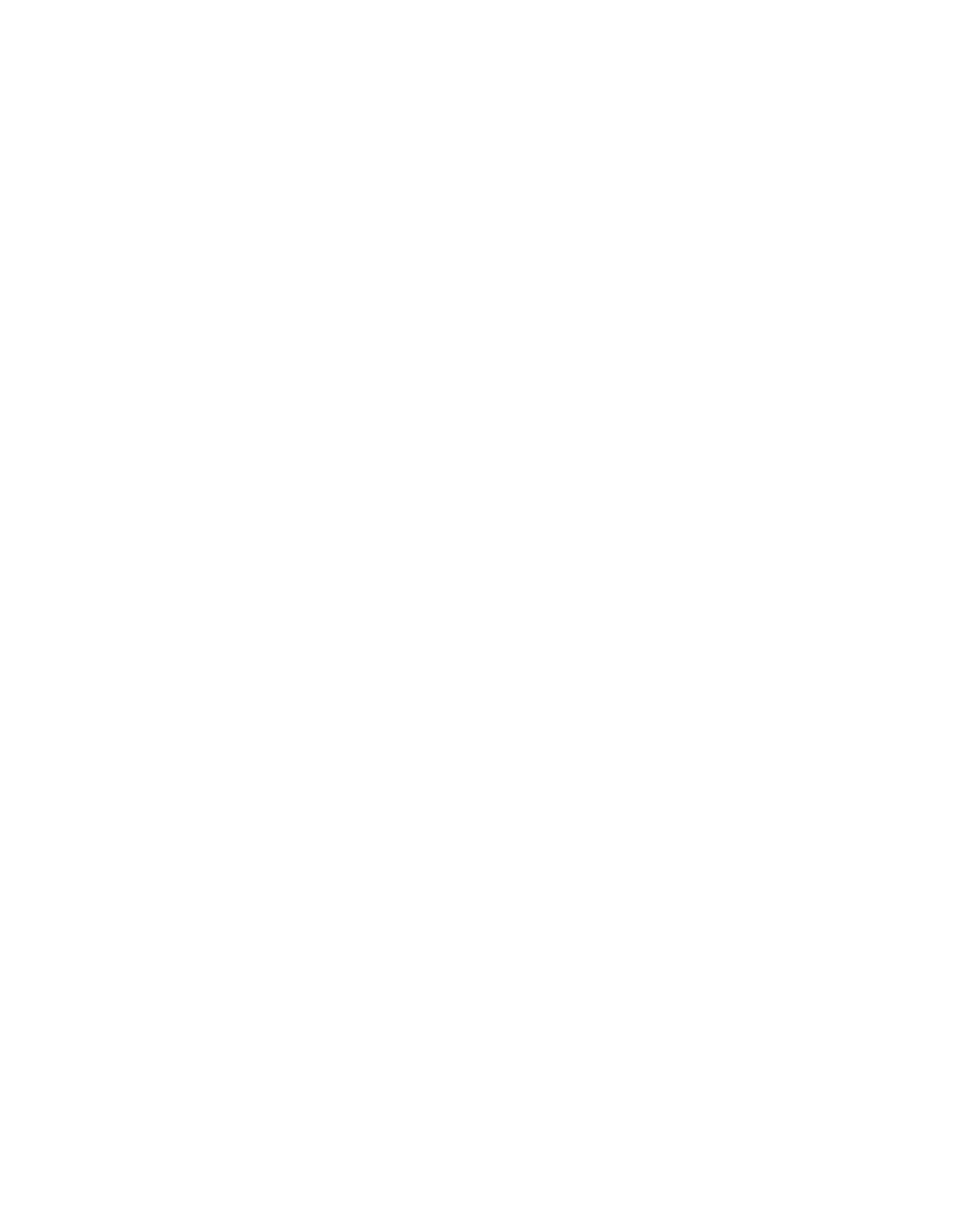
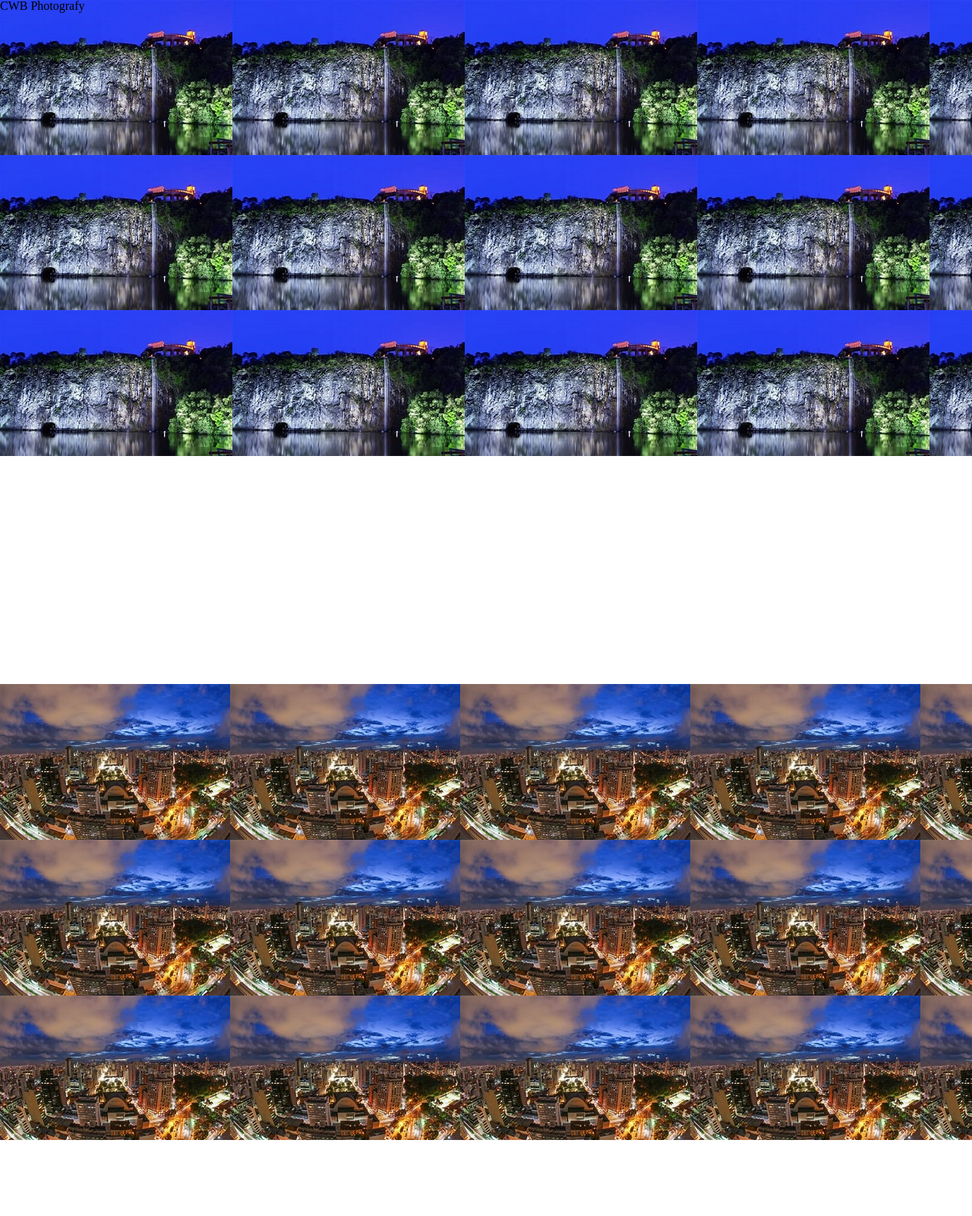
Before and after one commit to nisenegaglia/parallax, a plain HTML site: page html/index.html in a window 1280 px wide. Shown: the top 1600 px of the page at 76% size. Before the commit the page ends 800 px from the top, so only its background shows below. Drawn offline with Linux system fonts and the light colour scheme; files that its build step writes are made by us from their sources.

Commit message:
add section, import.

```diff
--- /dev/null
+++ b/css/reset.css
@@ -0,0 +1,48 @@
+/* http://meyerweb.com/eric/tools/css/reset/
+   v2.0 | 20110126
+   License: none (public domain)
+*/
+
+html, body, div, span, applet, object, iframe,
+h1, h2, h3, h4, h5, h6, p, blockquote, pre,
+a, abbr, acronym, address, big, cite, code,
+del, dfn, em, img, ins, kbd, q, s, samp,
+small, strike, strong, sub, sup, tt, var,
+b, u, i, center,
+dl, dt, dd, ol, ul, li,
+fieldset, form, label, legend,
+table, caption, tbody, tfoot, thead, tr, th, td,
+article, aside, canvas, details, embed,
+figure, figcaption, footer, header, hgroup,
+menu, nav, output, ruby, section, summary,
+time, mark, audio, video {
+	margin: 0;
+	padding: 0;
+	border: 0;
+	font-size: 100%;
+	font: inherit;
+	vertical-align: baseline;
+}
+/* HTML5 display-role reset for older browsers */
+article, aside, details, figcaption, figure,
+footer, header, hgroup, menu, nav, section {
+	display: block;
+}
+body {
+	line-height: 1;
+}
+ol, ul {
+	list-style: none;
+}
+blockquote, q {
+	quotes: none;
+}
+blockquote:before, blockquote:after,
+q:before, q:after {
+	content: '';
+	content: none;
+}
+table {
+	border-collapse: collapse;
+	border-spacing: 0;
+}
--- /dev/null
+++ b/css/style.css
@@ -0,0 +1,25 @@
+@import url('https://fonts.googleapis.com/css2?family=Playfair+Display&display=swap');
+
+section{
+    width: 100%;
+    height: 300px;
+}
+
+section:nth-of-type(1){
+    background-image: url(../images/curitiba.jpg);
+    height:600px;
+}
+section:nth-of-type(3){
+    background-image: url(../images/curitiba1.jpg);
+    height: 600px;
+}
+
+section:nth-of-type(5){
+    background-image: url(../images/curitiba2.jpg);
+    height: 600px;
+}
+
+section:nth-of-type(7){
+    background-image: url(images/curitiba3.jpg);
+    height: 600px;
+}
--- a/index.html
+++ b/html/index.html
@@ -4,9 +4,14 @@
     <meta charset="UTF-8">
     <meta http-equiv="X-UA-Compatible" content="IE=edge">
     <meta name="viewport" content="width=device-width, initial-scale=1.0">
-    <title>pagephoto</title>
+    <link rel="stylesheet" href="reset.css">
+    <link rel="stylesheet" href="style.css">
+    <title>PageParallax</title>
 </head>
 <body>
+    <section>
+        <h1>CWB Photografy</h1>
+    </section>
     <section></section>
     <section></section>
     <section></section>
@@ -14,7 +19,5 @@
     <section></section>
     <section></section>
     <section></section>
-    <section></section>
-
 </body>
 </html>
```
Also changed, not shown: images/curitiba.jpg (added), images/curitiba1.jpg (added), images/curitiba2.jpg (added), images/curitiba3.jpg (added), reset.css (deleted), style.css (deleted), 6 other files.
